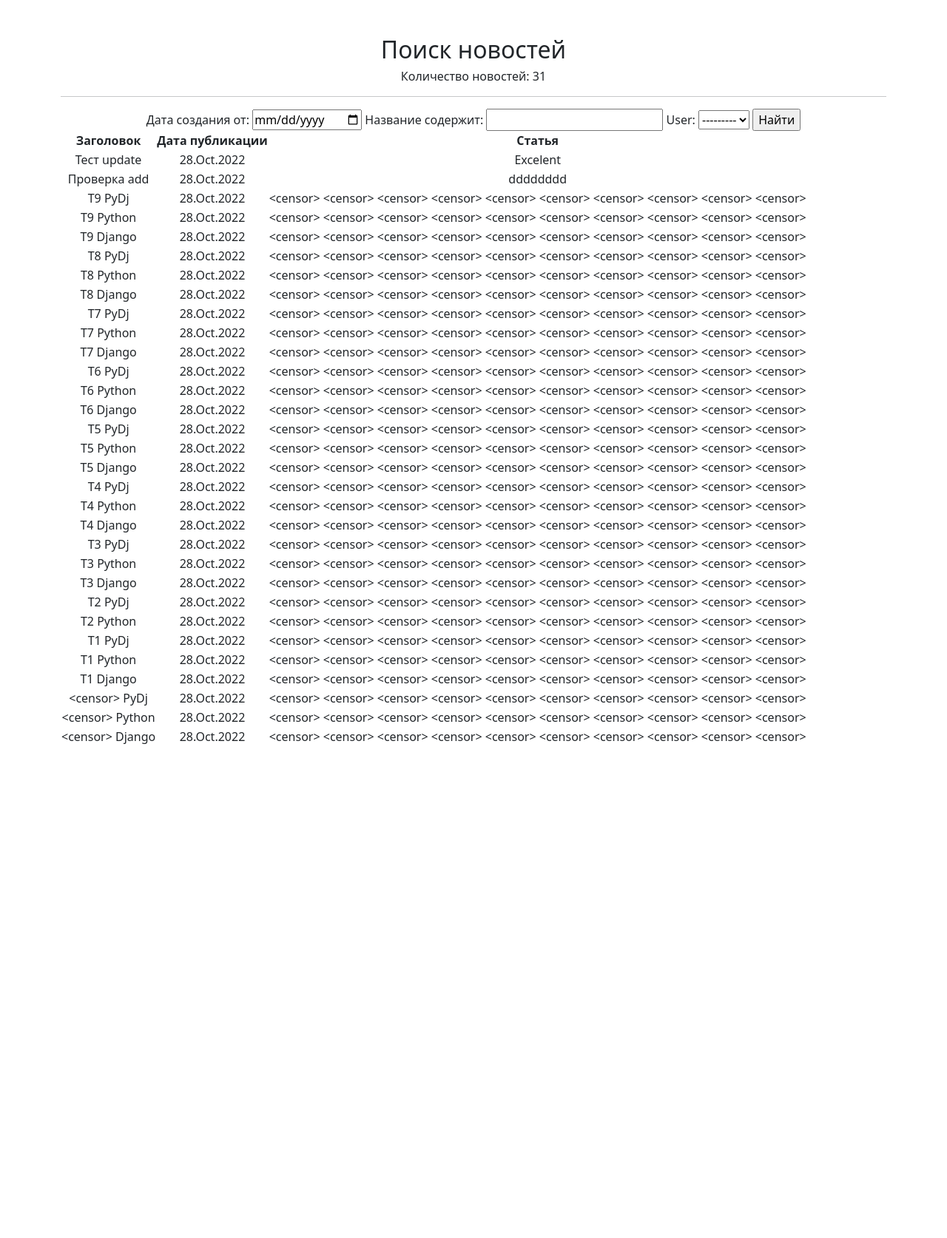
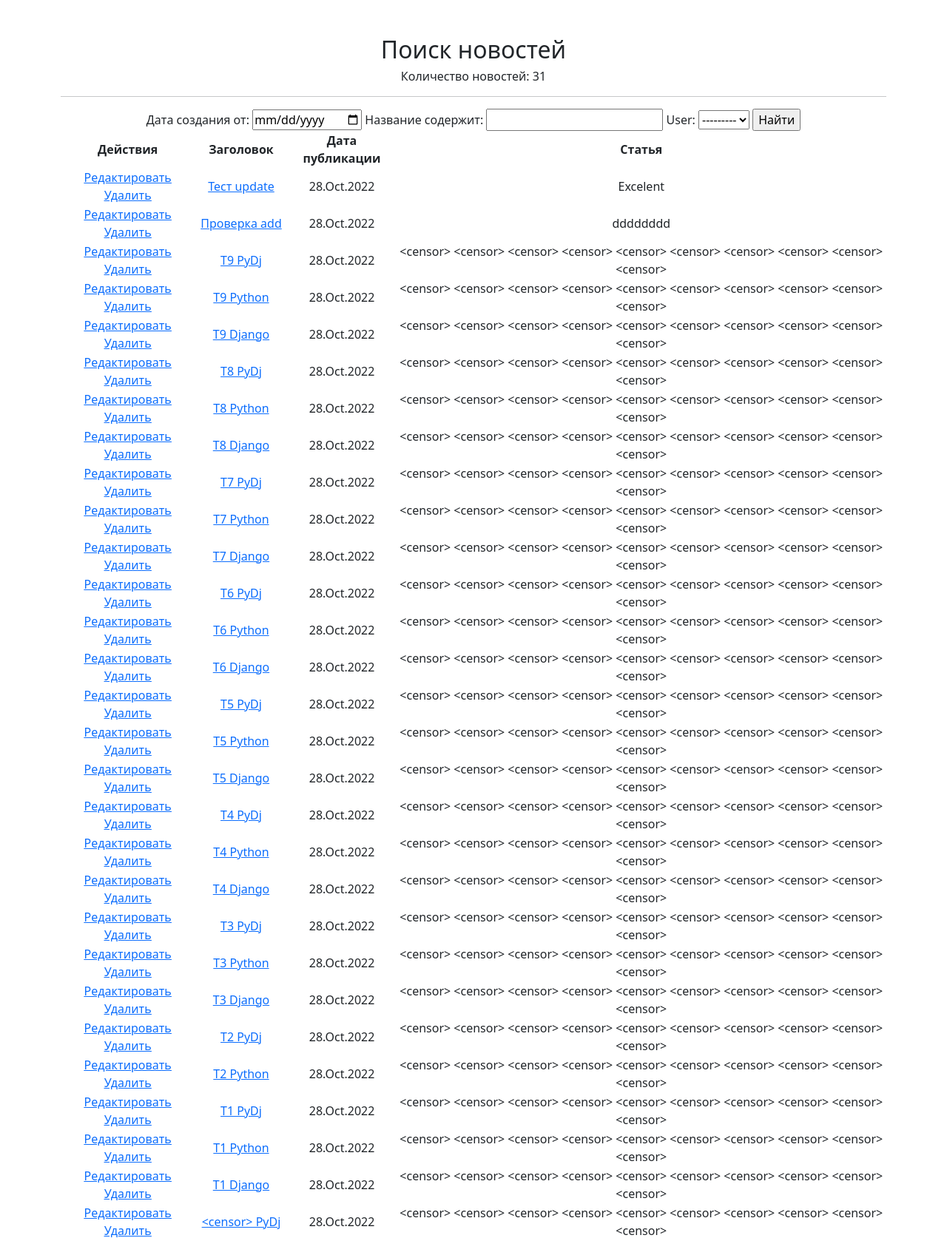
Before and after one commit to Sengshi/NewsPapper, a Django app: page /news/search in a window 1280 px wide. Shown: the part 56-1730 px from the top of the page at 74% size. Before the commit the page ends 1062 px from the top, so only its background shows below. Run offline with Django 4.2, Linux system fonts and the light colour scheme; data comes from the database, SQL or seed files in the repository; some libraries are stand-ins or nearby versions.

Commit message:
Complete D4.4

```diff
--- a/templates/search.html
+++ b/templates/search.html
@@ -18,6 +18,7 @@
 
         <table>
             <thead>
+                <th>Действия</th>
                 <th>
                     Заголовок
                 </th>
@@ -31,7 +32,12 @@
         {% for post in filter.qs %}
             <tr>
                 <td>
-                    {{ post.title|censor }}
+                    <a href="{% url 'post_update' post.id %}"><u> Редактировать </u></a>
+                    <a href="{% url 'post_delete' post.id %}"><u> Удалить </u></a>
+                </td>
+
+                <td>
+                    <a href="{% url 'post_detail' post.id %}">{{ post.title|censor }}</a>
                 </td>
                 <td>
                     {{ post.create_date|date:'d.M.Y' }}
@@ -45,4 +51,5 @@
     {% else %}
         <h2>Новостей нет!</h2>
     {% endif %}
+
 {% endblock content %}
```
Also changed, not shown: templates/news.html (+3 -7 lines).
